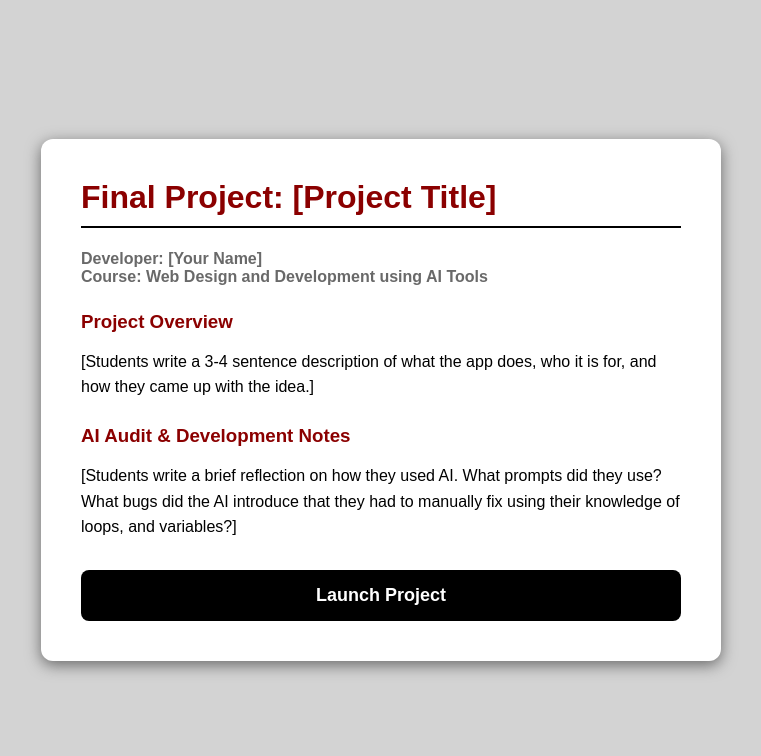
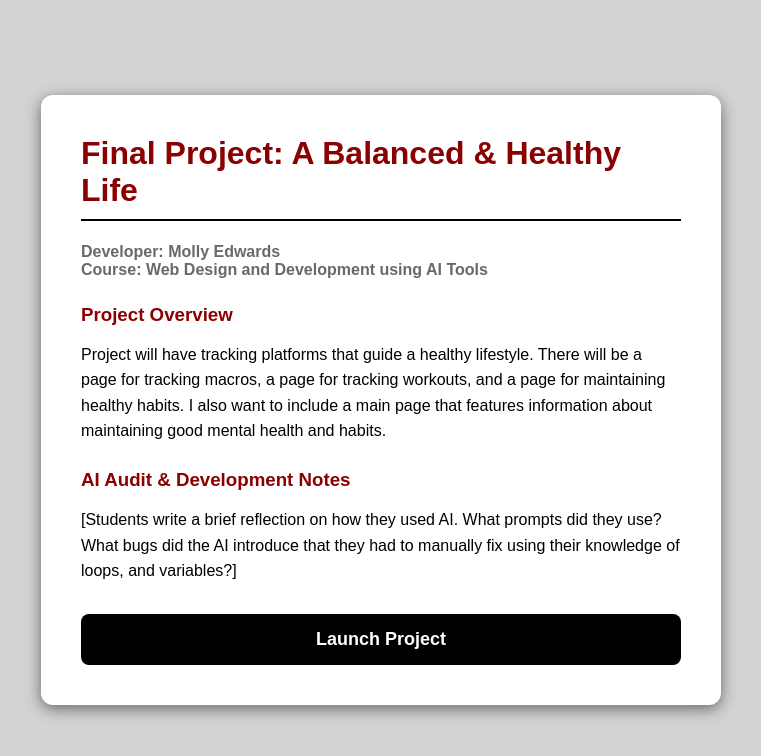
Before and after one commit to molly-edwards/molly-edwards.github.io, a plain HTML site: page finalproject/index.html in a window 1280 px wide. Shown: the whole page, without its empty margins (259-1020 px from the left). Drawn offline with Linux system fonts and the light colour scheme.

Commit message:
final project writing

```diff
--- a/finalproject/index.html
+++ b/finalproject/index.html
@@ -63,15 +63,17 @@
 <body>
 
     <div class="summary-container">
-        <h1>Final Project: [Project Title]</h1>
+        <h1>Final Project: A Balanced & Healthy Life</h1>
 
         <div class="metadata">
-            Developer: [Your Name]<br>
+            Developer: Molly Edwards<br>
             Course: Web Design and Development using AI Tools
         </div>
 
         <h3 class="section-title">Project Overview</h3>
-        <p>[Students write a 3-4 sentence description of what the app does, who it is for, and how they came up with the idea.]</p>
+        <p>Project will have tracking platforms that guide a healthy lifestyle. There will be a page for tracking macros, a page for tracking workouts,
+            and a page for maintaining healthy habits. I also want to include a main page that features information about maintaining good mental health and habits.
+        </p>
 
         <h3 class="section-title">AI Audit & Development Notes</h3>
         <p>[Students write a brief reflection on how they used AI. What prompts did they use? What bugs did the AI introduce that they had to manually fix using their knowledge of loops, and variables?]</p>
```
